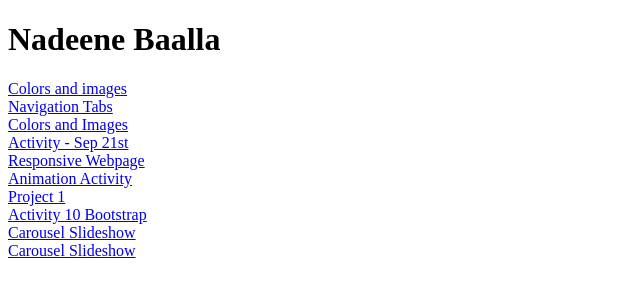
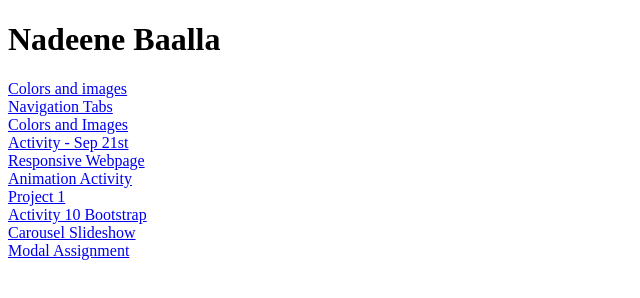
Before and after one commit to nadeeneb/cloud_technology, a plain HTML site: page index.html in a window 1280 px wide. Shown: the full height of the page, 0-640 px from the left. Drawn offline with Linux system fonts and the light colour scheme.

Commit message:
Update index.html

```diff
--- a/index.html
+++ b/index.html
@@ -35,7 +35,7 @@
         <a href="carousel_alert/carousel.html" target="_blank" rel="noopener noreferrer">Carousel Slideshow</a>
     </div>
      <div>
-        <a href="modal/modal_Baalla.html" target="_blank" rel="noopener noreferrer">Carousel Slideshow</a>
+        <a href="modal/modal_Baalla.html" target="_blank" rel="noopener noreferrer">Modal Assignment</a>
     </div>
 </body>
 </html>
```
